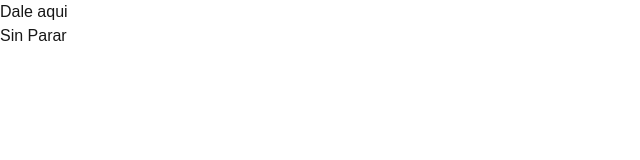
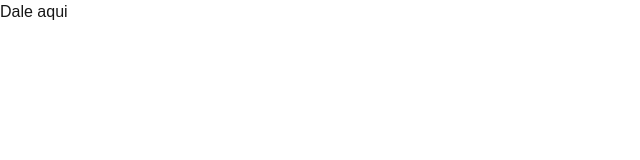
Before and after one commit to elmoghost/rain, a Next.js app: page / in a window 1280 px wide. Shown: the top 160 px of the page, without its empty margins (0-640 px from the left). Built offline with nearby package versions, Linux system fonts and the light colour scheme.

Commit message:
remove link for now

```diff
--- a/src/app/page.tsx
+++ b/src/app/page.tsx
@@ -2,7 +2,7 @@
 
 import { useRef } from "react";
 import { shootCash } from "./animation";
-import Link from "next/link";
+// import Link from "next/link";
 
 function HomePage() {
   const audioRef = useRef<HTMLAudioElement | null>(null);
@@ -28,11 +28,11 @@ function HomePage() {
       </div>
 
       <audio ref={audioRef} src="/public_cashsound.mp3" />
-      <div>
+      {/* <div>
         <Link href={"/rain"} className="border rounded-xl px-4 py-2">
           Sin Parar
         </Link>
-      </div>
+      </div> */}
     </div>
   );
 }
```
